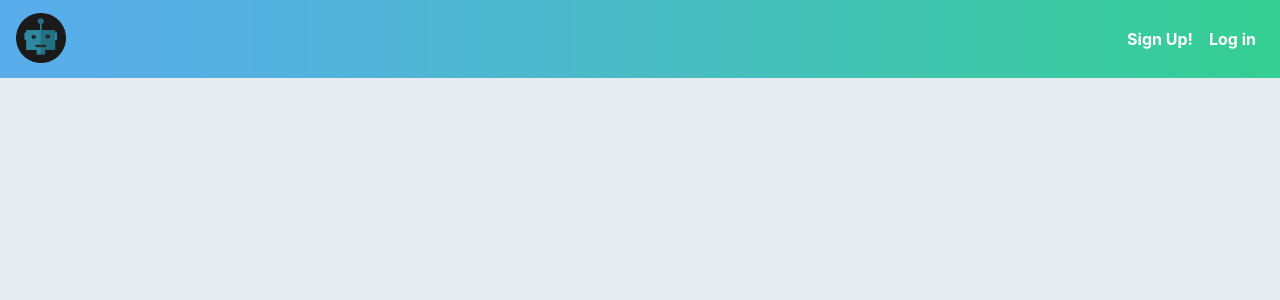
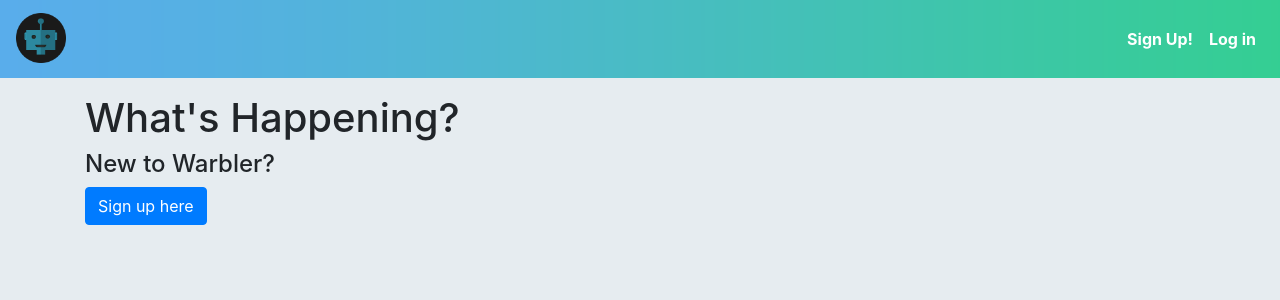
Before and after one commit to milannakic/protrude-client-mn, a React (Create React App) app: page / in a window 1280 px wide. Shown: the top 300 px of the page. Built offline with nearby package versions, Linux system fonts and the light colour scheme.

Commit message:
Added Main container and started working on the Homepage component

```diff
--- /dev/null
+++ b/src/components/Homepage.js
@@ -0,0 +1,16 @@
+import React from "react";
+import { Link } from "react-router-dom";
+
+const Homepage = () => {
+  return (
+    <div className="home-hero">
+      <h1>What's Happening?</h1>
+      <h4>New to Warbler?</h4>
+      <Link to="/signup" className="btn btn-primary">
+        Sign up here
+      </Link>
+    </div>
+  );
+};
+
+export default Homepage;
--- a/src/containers/App.js
+++ b/src/containers/App.js
@@ -3,7 +3,7 @@ import { Provider } from "react-redux";
 import { configureStore } from "../store";
 import { BrowserRouter as Router } from "react-router-dom";
 import Navbar from "./Navbar";
-//import Main from "./Main";
+import Main from "./Main";
 
 const store = configureStore();
 
@@ -12,6 +12,7 @@ const App = () => (
     <Router>
       <div className="onboarding">
         <Navbar />
+        <Main />
       </div>
     </Router>
   </Provider>
--- /dev/null
+++ b/src/containers/Main.js
@@ -0,0 +1,22 @@
+import React from "react";
+import { Switch, Route, withRouter, Redirect } from "react-router-dom";
+import { connect } from "react-redux";
+import Homepage from "../components/Homepage";
+
+const Main = (props) => {
+  return (
+    <div className="container">
+      <Switch>
+        <Route exact path="/" render={(props) => <Homepage {...props} />} />
+      </Switch>
+    </div>
+  );
+};
+
+function mapStateToProps(state) {
+  return {
+    currentUser: state.currentUser,
+  };
+}
+
+export default withRouter(connect(mapStateToProps, null)(Main));
--- a/src/index.css
+++ b/src/index.css
@@ -36,7 +36,7 @@ ul.nav.navbar-nav li {
   background-size: 100% 100%;
 }
 
-.home-hero {
+.protrude-hero {
   width: 100vw;
   height: 100vh;
   position: absolute;
```
